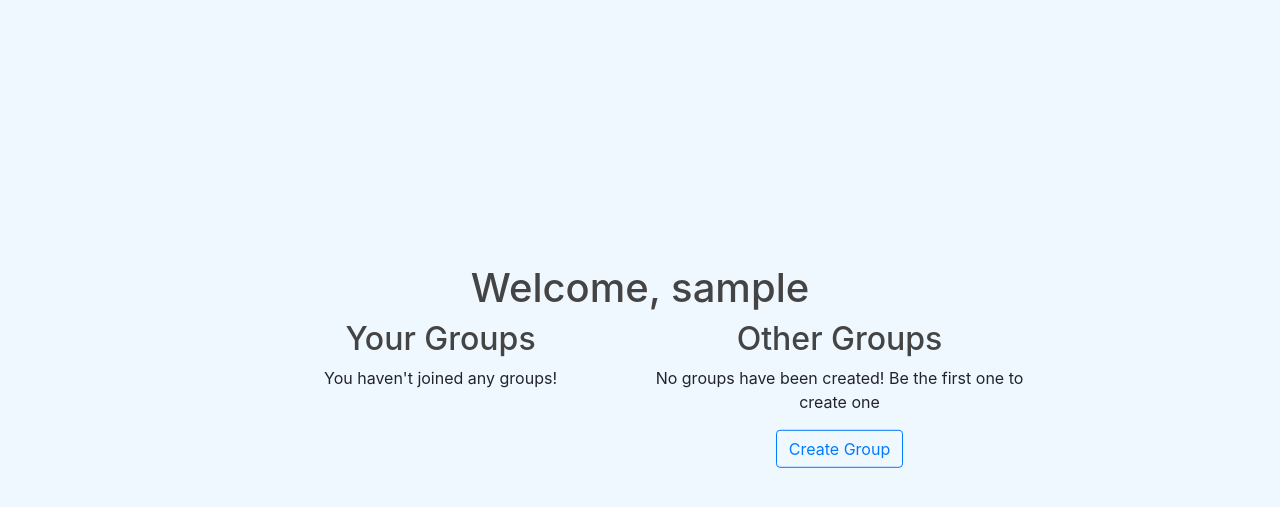
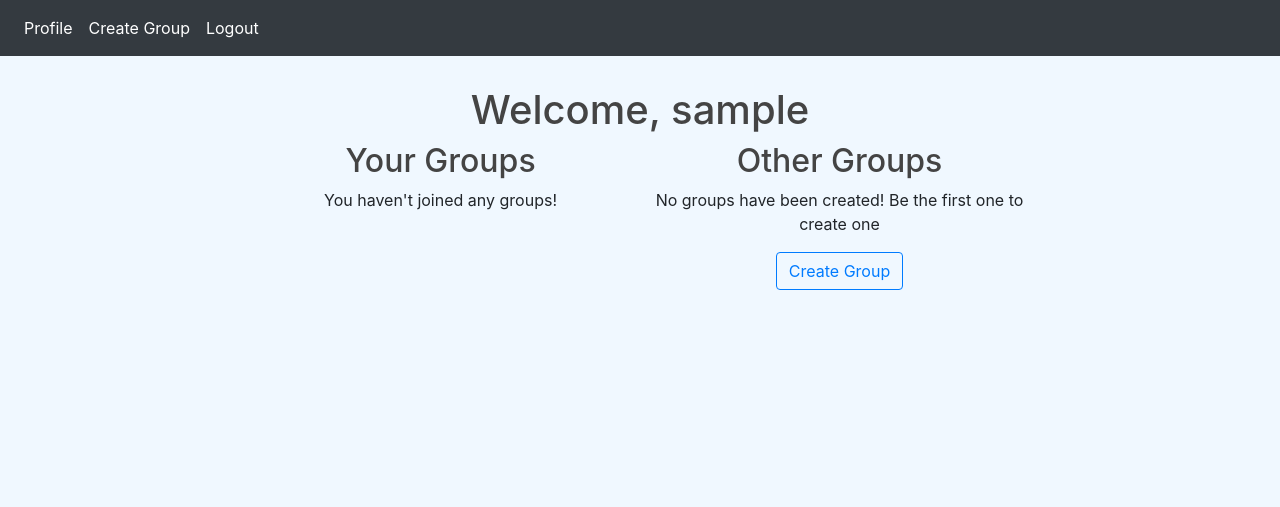
Before and after one commit to pelusodan/GroupSafe, a Flask app: page /home in a window 1280 px wide. Shown: the top 507 px of the page. Run offline with Flask 2, Linux system fonts and the light colour scheme; the visitor is signed in with stand-in values (Sample User, id 1); data comes from the database, SQL or seed files in the repository; data that the repository does not hold is empty; some libraries are stand-ins or nearby versions.

Commit message:
Fixed the rendering bug on the home page and added a navbar

```diff
--- a/groupsafe/static/main.css
+++ b/groupsafe/static/main.css
@@ -12,6 +12,13 @@ body {
 
 h1, h2, h3, h4, h5, h6 {
     color: #444444;
+}
+
+.groups {
+    position: absolute;
+    left: 20%;
+    text-align: center;
+    width: 60%;
 }
 
 .welcome {
@@ -84,3 +91,7 @@ div[id^="popup-"] {
 .group-bio {
     padding: 10px;
 }
+
+.nav-link:hover {
+    color: #58ce37;
+}
--- a/groupsafe/templates/home.html
+++ b/groupsafe/templates/home.html
@@ -1,8 +1,23 @@
 {% extends 'layout.html' %}
 
 {% block body %}
-<div class="welcome">
-    <h1 style="margin-top: 60px;">Welcome, {{ current_user.username }}</h1>
+<nav class="navbar navbar-expand-lg bg-dark">
+    <div class="collapse navbar-collapse" id="navbarSupportedContent">
+      <ul class="navbar-nav mr-auto">
+        <li class="nav-item active">
+          <a class="nav-link" href="{{ url_for('get_user_profile', username=current_user.username) }}">Profile <span class="sr-only">(current)</span></a>
+        </li>
+        <li class="nav-item">
+          <a class="nav-link" href="{{ url_for('createGroup') }}">Create Group</a>
+        </li>
+        <li class="nav-item">
+          <a class="nav-link" href="{{ url_for('logout') }}">Logout</a>
+        </li>
+      </ul>
+    </div>
+</nav>
+<div class="groups">
+    <h1 style="margin-top: 30px;">Welcome, {{ current_user.username }}</h1>
     <div class="row">
         <div class="col">
             <h2>Your Groups</h2>
@@ -49,19 +64,15 @@
         if(event.stopPropagation) event.stopPropagation();
         groupId = elementId.split("-")[2]
         $('#popup-' + groupId).appendTo('#container')
-        document.getElementsByClassName("welcome")[0].style.opacity = 0.5
+        document.getElementsByClassName("groups")[0].style.opacity = 0.5
         document.getElementById("popup-" + groupId).style.display = 'block'
     }
 
     function hidePopup(elementId) {
         groupId = elementId.split("-")[1]
-        document.getElementsByClassName("welcome")[0].style.opacity = 1
+        document.getElementsByClassName("groups")[0].style.opacity = 1
         document.getElementById("popup-" + groupId).style.display = 'none'
         $('#popup-' + groupId).appendTo('#other-groups-col')
     }
 </script>
 {% endblock body %}
-
-<!--<a class="btn btn-outline-primary" href="{{ url_for('createGroup') }}">Create Group</a>
-    <a class="btn btn-outline-primary" href="{{ url_for('get_user_profile', username=current_user.username) }}">My Profile</a>
-    <a class="btn btn-outline-danger" href="{{ url_for('logout') }}">Log Out</a>-->
```
Also changed, not shown: groupsafe/templates/create_group.html (+15 -0 lines).
